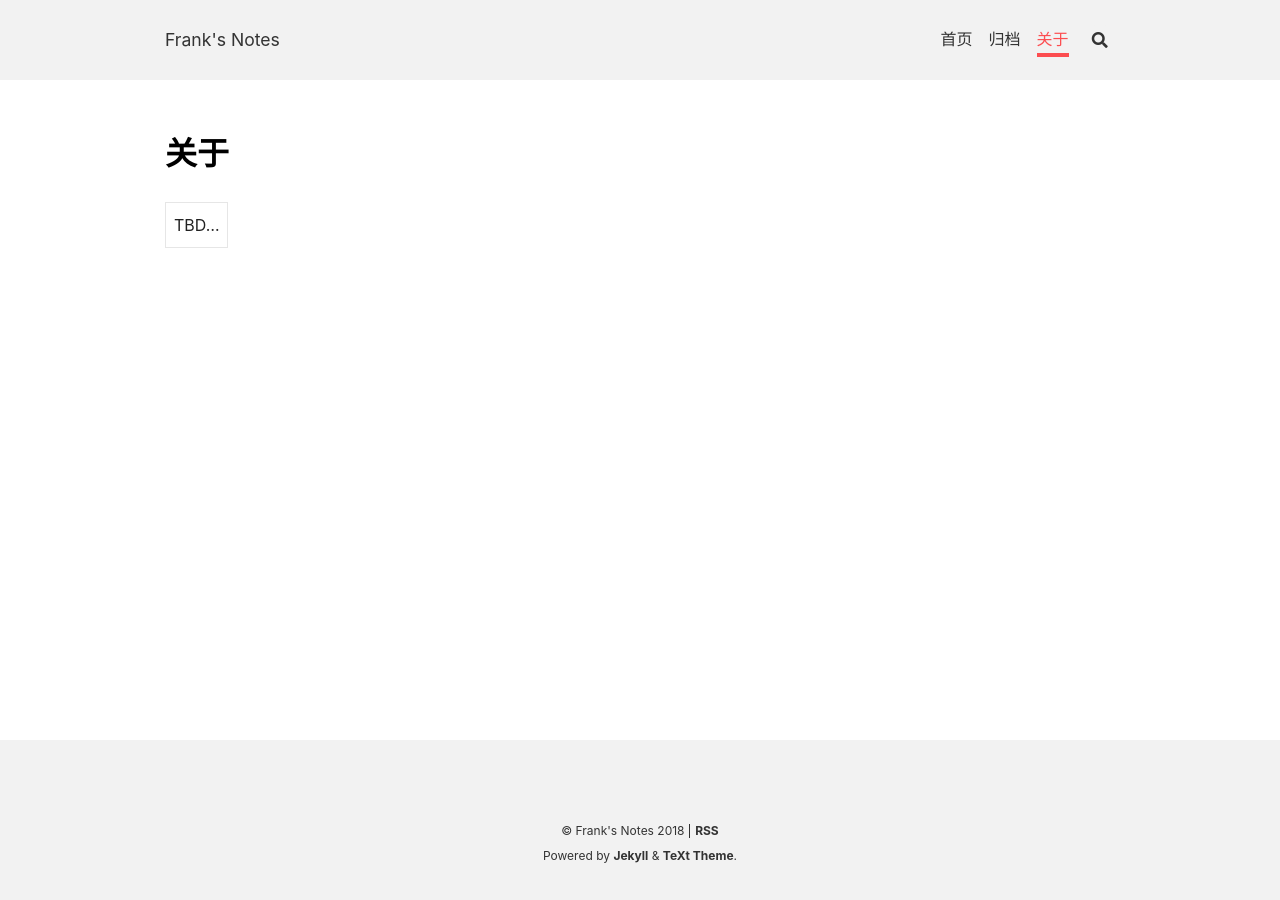
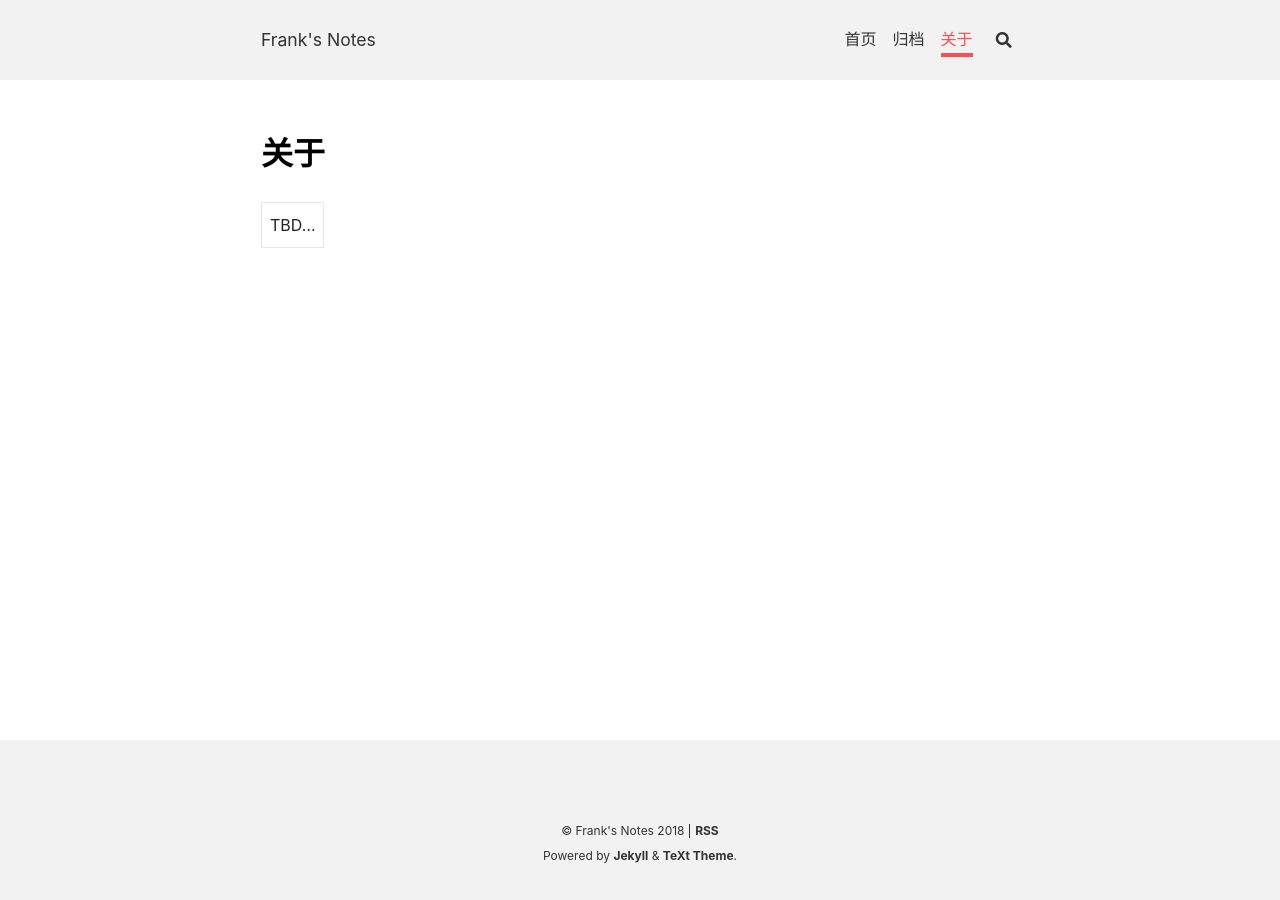
Before and after one commit to senchfu/text-blog, a Jekyll site: the page built from about.md, in a window 1280 px wide. Built offline with Jekyll 4.4.1, drawn with Linux system fonts in a browser that asks for light colours; nearby versions of some CDN libraries; comment, search, counter and statistics services are not loaded.

Commit message:
update /_sass/components/_main.scss/.main.padding

```diff
--- a/_sass/components/_main.scss
+++ b/_sass/components/_main.scss
@@ -1,13 +1,13 @@
 .main {
   width: 100%;
   max-width: map-get($layout, content-max-width);
-  padding: 0 6; //map-get($spacers, 5)
+  padding: 0 6rem; //map-get($spacers, 5)
   margin: 0 auto;
   @include media-breakpoint-down(lg) {
-    padding: 0 map-get($spacers, 8);  //initial is 4
+    padding: 0 8rem;  //initial is 4; map-get($spacers, 8)
   }
   @include media-breakpoint-down(md) {
-    padding: 0 map-get($spacers, 6);  //initial is 3
+    padding: 0 6rem;  //initial is 3; map-get($spacers, 6)
   }
 }
 
```
